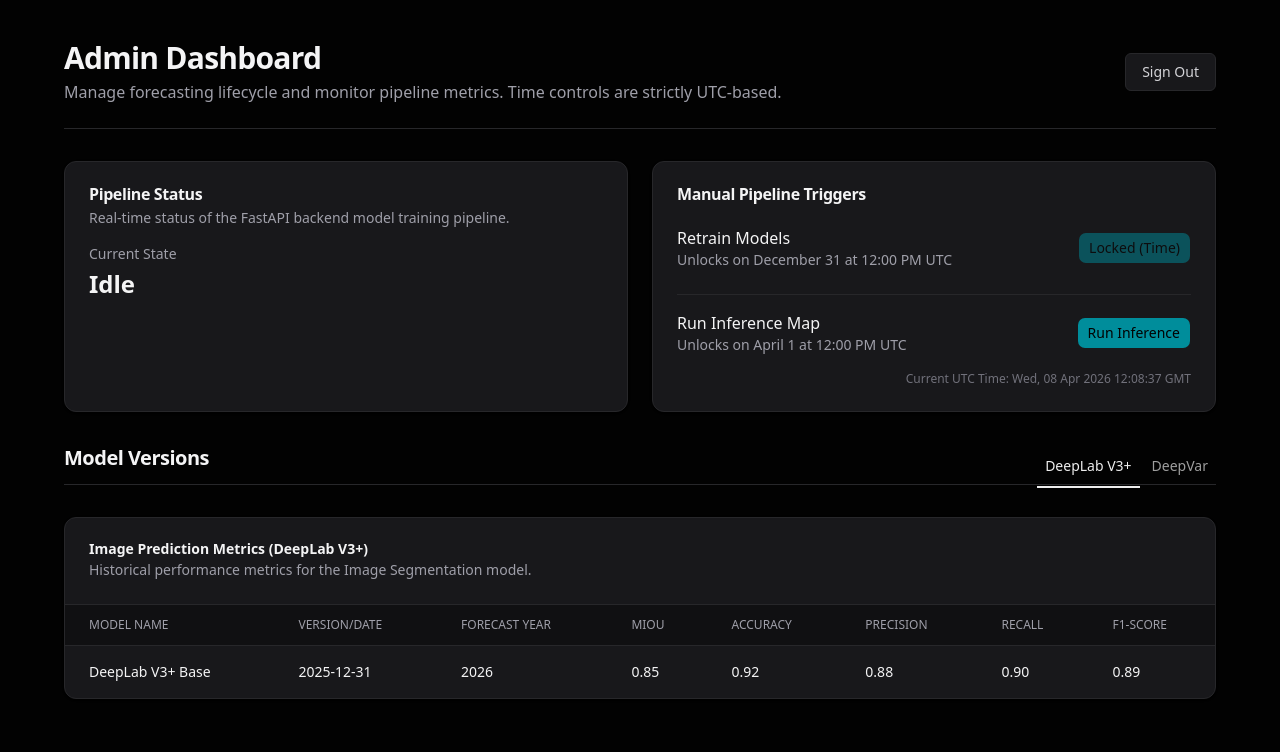
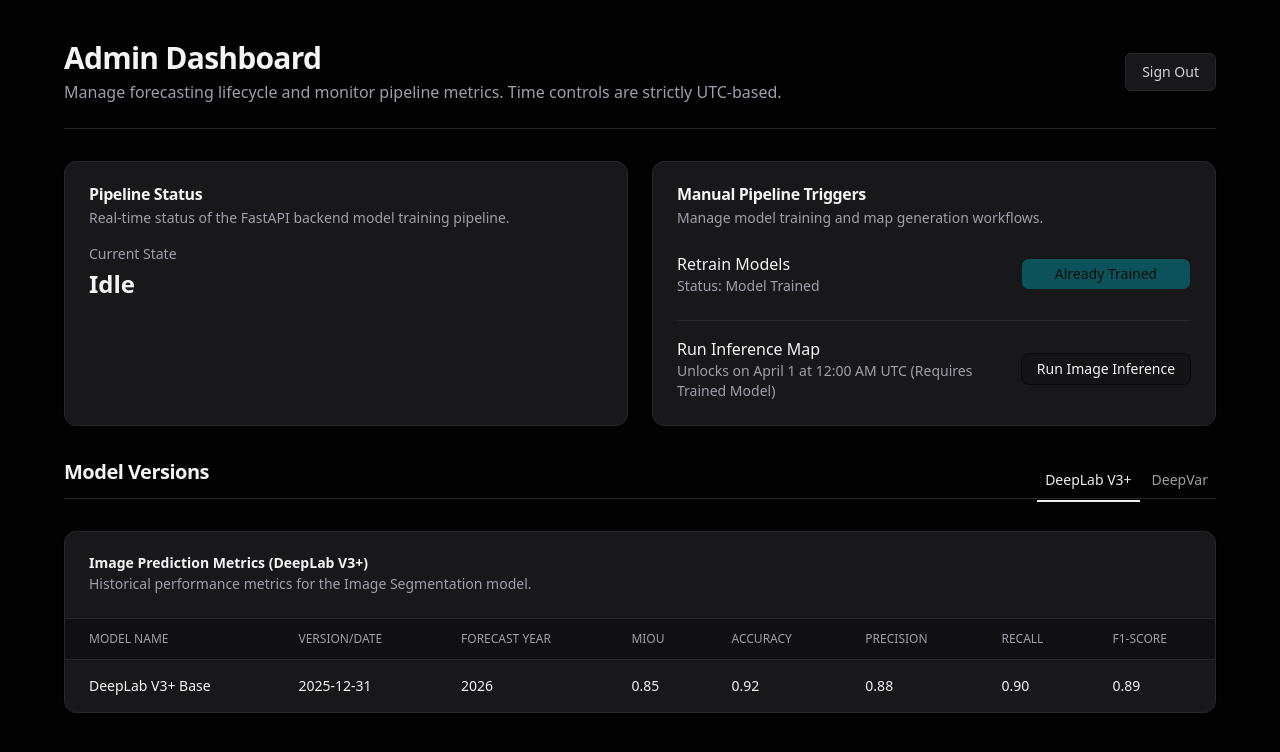
Before and after one commit to The-Leonardos/land-cover-mapping-frontend, a Next.js app: page /admin in a window 1280 px wide. Shown: the top 752 px of the page. Built offline with nearby package versions, Linux system fonts and the light colour scheme.

Commit message:
feat: added logic to the retraining of models and proper button labels

```diff
--- /dev/null
+++ b/src/app/(admin)/_actions/getPipelineStatus.ts
@@ -0,0 +1,22 @@
+"use server";
+
+export type ModelStatus = "not_started" | "training" | "trained"; // both models, time series and image prediction
+export type InferenceStatus = "not_started" | "completed"; // this is only for image prediction
+
+export interface PipelineStatus {
+  modelStatus: ModelStatus;
+  inferenceStatus: InferenceStatus;
+}
+
+/**
+ * Fetches the current pipeline status for a given year.
+ */
+export async function getPipelineStatus(year: number): Promise<PipelineStatus> {
+  // Mock delay
+  await new Promise((resolve) => setTimeout(resolve, 500));
+
+  return {
+    modelStatus: "trained",
+    inferenceStatus: "not_started",
+  };
+}
--- /dev/null
+++ b/src/app/(admin)/_actions/retrainModels.ts
@@ -0,0 +1,21 @@
+"use server";
+
+import { revalidatePath } from "next/cache";
+
+export async function retrainModels(year: number) {
+    // todo: call the backend api to retrain the models
+    console.log(`Starting model retraining for year ${year}`);
+
+    // Simulating API call
+    await new Promise(resolve => setTimeout(resolve, 2000));
+
+    // mark the model as training
+
+    // Revalidate the admin page to refresh pipeline status
+    revalidatePath("/admin");
+
+    return {
+      success: true,
+      message: `Model retraining pipeline triggered for ${year}.`
+    };
+}
--- /dev/null
+++ b/src/app/(admin)/_actions/startImageInferencing.ts
@@ -0,0 +1,20 @@
+"use server";
+
+import { revalidatePath } from "next/cache";
+
+export default async function startImageInferencing(year: number) {
+    // todo: call the backend api to start image inferencing
+    console.log(`Starting image inferencing for year ${year}`);
+
+    // Simulating API call
+    await new Promise(resolve => setTimeout(resolve, 2000));
+    // mark the image inferencing as completed
+
+    // Revalidate the admin page to refresh pipeline status
+    revalidatePath("/admin");
+
+    return {
+      success: true,
+      message: `Inference pipeline triggered for ${year}.`
+    };
+}
--- a/src/app/(admin)/_components/pipeline-triggers.tsx
+++ b/src/app/(admin)/_components/pipeline-triggers.tsx
@@ -1,84 +1,37 @@
-"use client";
+import { getPipelineStatus } from "../_actions/getPipelineStatus";
+import { TriggerButtons } from "./trigger-buttons";
 
-import { useState, useEffect } from "react";
-import { Button } from "@/components/ui/button";
-
-export function PipelineTriggers() {
-  const [now, setNow] = useState<Date>(() => new Date());
-
-  useEffect(() => {
-    // Keep internal clock in sync for time locks
-    const interval = setInterval(() => setNow(new Date()), 60000);
-    return () => clearInterval(interval);
-  }, []);
-
-  // Rules:
-  // Retrain: Past Dec 31 12:00 PM UTC of current year
-  // Inference: Past April 1 12:00 PM UTC of current year (technically new forecast year, but we'll use current UTC year for logic)
+export async function PipelineTriggers() {
+  // Use UTC time for system-wide consistency
+  const now = new Date();
   const currentYear = now.getUTCFullYear();
 
-  const retrainUnlockTime = new Date(Date.UTC(currentYear, 11, 31, 12, 0, 0)); // Month is 0-indexed (11 = Dec)
-  const inferenceUnlockTime = new Date(Date.UTC(currentYear, 3, 1, 12, 0, 0)); // 3 = April
+  // 1. Fetch current status from the database/API
+  const { modelStatus, inferenceStatus } = await getPipelineStatus(currentYear);
 
-  const isRetrainUnlocked = now >= retrainUnlockTime;
-  const isInferenceUnlocked = now >= inferenceUnlockTime;
+  // 2. Calculate Time-based Locks (strictly UTC 12:00 AM)
+  const retrainUnlockTime = new Date(Date.UTC(currentYear, 0, 1, 0, 0, 0)); // Jan 1, 00:00 UTC
+  const inferenceUnlockTime = new Date(Date.UTC(currentYear, 3, 1, 0, 0, 0)); // April 1, 00:00 UTC
 
-  // Mock states for completing the action
-  const [retrainDone, setRetrainDone] = useState(false);
-  const [inferenceDone, setInferenceDone] = useState(false);
-
-  const handleRetrain = () => {
-    alert("Retrain endpoint called!");
-    setRetrainDone(true);
-  };
-
-  const handleInference = () => {
-    alert("Inference endpoint called!");
-    setInferenceDone(true);
-  };
+  const isModelUnlockedByTime = now >= retrainUnlockTime;
+  const isInferenceUnlockedByTime = now >= inferenceUnlockTime;
 
   return (
     <div className="rounded-xl border border-zinc-800 bg-zinc-900 shadow text-zinc-100 p-6 flex flex-col justify-between">
       <div>
         <div className="flex flex-col space-y-1.5 mb-6">
           <h3 className="font-semibold leading-none tracking-tight">Manual Pipeline Triggers</h3>
+          <p className="text-sm text-zinc-400">Manage model training and map generation workflows.</p>
         </div>
 
-        <div className="flex flex-col gap-6">
-          {/* Retrain Action */}
-          <div className="flex items-center justify-between">
-            <div>
-              <h4 className="font-medium text-zinc-100">Retrain Models</h4>
-              <p className="text-sm text-zinc-400">Unlocks on December 31 at 12:00 PM UTC</p>
-            </div>
-            <Button
-              onClick={handleRetrain}
-              disabled={!isRetrainUnlocked || retrainDone}
-              variant={retrainDone ? "outline" : "default"}
-              title={!isRetrainUnlocked ? "Currently prior to Dec 31 unlock time" : ""}
-            >
-              {retrainDone ? "Completed for Year" : isRetrainUnlocked ? "Retrain Models" : "Locked (Time)"}
-            </Button>
-          </div>
-
-          {/* Inference Action */}
-          <div className="flex items-center justify-between pt-4 border-t border-zinc-800">
-            <div>
-              <h4 className="font-medium text-zinc-100">Run Inference Map</h4>
-              <p className="text-sm text-zinc-400">Unlocks on April 1 at 12:00 PM UTC</p>
-            </div>
-            <Button
-              onClick={handleInference}
-              disabled={!isInferenceUnlocked || inferenceDone}
-              variant={inferenceDone ? "outline" : "default"}
-              title={!isInferenceUnlocked ? "Currently prior to Apr 1 unlock time" : ""}
-            >
-              {inferenceDone ? "Completed for Year" : isInferenceUnlocked ? "Run Inference" : "Locked (Time)"}
-            </Button>
-          </div>
-        </div>
+        <TriggerButtons
+          currentYear={currentYear}
+          isModelUnlockedByTime={isModelUnlockedByTime}
+          isInferenceUnlockedByTime={isInferenceUnlockedByTime}
+          modelStatus={modelStatus}
+          inferenceStatus={inferenceStatus}
+        />
       </div>
-      <p className="text-xs text-zinc-500 mt-4 self-end">Current UTC Time: {now.toUTCString()}</p>
     </div>
   );
 }
--- /dev/null
+++ b/src/app/(admin)/_components/trigger-buttons.tsx
@@ -0,0 +1,130 @@
+"use client";
+
+import { useTransition } from "react";
+import { Button } from "@/components/ui/button";
+import { toast } from "sonner";
+import { retrainModels } from "../_actions/retrainModels";
+import startImageInferencing from "../_actions/startImageInferencing";
+import type { ModelStatus, InferenceStatus } from "../_actions/getPipelineStatus";
+
+interface TriggerButtonsProps {
+  currentYear: number;
+  isModelUnlockedByTime: boolean;
+  isInferenceUnlockedByTime: boolean;
+  modelStatus: ModelStatus;
+  inferenceStatus: InferenceStatus;
+}
+
+export function TriggerButtons({
+  currentYear,
+  isModelUnlockedByTime,
+  isInferenceUnlockedByTime,
+  modelStatus,
+  inferenceStatus,
+}: TriggerButtonsProps) {
+  const [isPendingRetrain, startRetrainTransition] = useTransition();
+  const [isPendingInference, startInferenceTransition] = useTransition();
+
+  // --- Handlers ---
+  const handleAction = async (
+    action: (year: number) => Promise<{ success: boolean; message: string }>,
+    startTransition: React.TransitionStartFunction,
+    errorMsg: string
+  ) => {
+    startTransition(async () => {
+      try {
+        const result = await action(currentYear);
+        if (result.success) toast.success(result.message);
+        else toast.error(errorMsg);
+      } catch (error) {
+        toast.error(`An unexpected error occurred: ${errorMsg}`);
+      }
+    });
+  };
+
+  // --- Model Logic ---
+  const modelLockState = getModelLockState(isModelUnlockedByTime, modelStatus, isPendingRetrain);
+  const modelDescription = modelStatus === "not_started"
+      ? "Unlocks on January 1 at 12:00 AM UTC"
+      : `Status: ${modelStatus === "training" ? "Training in Progress" : "Model Trained"}`;
+
+  // --- Inference Logic ---
+  const inferenceLockState = getInferenceLockState(
+    isInferenceUnlockedByTime,
+    modelStatus,
+    inferenceStatus,
+    isPendingInference
+  );
+  const inferenceDescription = inferenceStatus === "not_started"
+      ? "Unlocks on April 1 at 12:00 AM UTC (Requires Trained Model)"
+      : "Status: Inference Completed";
+
+  return (
+    <div className="flex flex-col gap-6">
+      <ControlButton
+        title="Retrain Models"
+        description={modelDescription}
+        buttonText={modelLockState.text}
+        isDisabled={modelLockState.disabled}
+        onClick={() => handleAction(retrainModels, startRetrainTransition, "Failed to start retraining.")}
+      />
+
+      <ControlButton
+        title="Run Inference Map"
+        description={inferenceDescription}
+        buttonText={inferenceLockState.text}
+        isDisabled={inferenceLockState.disabled}
+        className="pt-4 border-t border-zinc-800"
+        onClick={() => handleAction(startImageInferencing, startInferenceTransition, "Failed to start inference.")}
+      />
+    </div>
+  );
+}
+
+// --- Sub-components ---
+
+interface ControlButtonProps {
+  title: string;
+  description: string;
+  buttonText: string;
+  isDisabled: boolean;
+  onClick: () => void;
+  className?: string;
+}
+
+function ControlButton({ title, description, buttonText, isDisabled, onClick, className }: ControlButtonProps) {
+  return (
+    <div className={`flex items-center justify-between ${className}`}>
+      <div>
+        <h4 className="font-medium text-zinc-100">{title}</h4>
+        <p className="text-sm text-zinc-400">{description}</p>
+      </div>
+      <Button
+        onClick={onClick}
+        disabled={isDisabled}
+        variant={isDisabled ? "default" : "outline"}
+        className="min-w-[170px]"
+      >
+        {buttonText}
+      </Button>
+    </div>
+  );
+}
+
+// --- Logic Helpers ---
+
+function getModelLockState(isTimeUnlocked: boolean, status: ModelStatus, isPending: boolean) {
+  if (isPending) return { text: "Starting...", disabled: true };
+  if (status === "training") return { text: "Training...", disabled: true };
+  if (status === "trained") return { text: "Already Trained", disabled: true };
+  if (!isTimeUnlocked) return { text: "Locked (Until Jan 1)", disabled: true };
+  return { text: "Retrain Models", disabled: false };
+}
+
+function getInferenceLockState(isTimeUnlocked: boolean, modelStatus: ModelStatus, status: InferenceStatus, isPending: boolean) {
+  if (isPending) return { text: "Starting...", disabled: true };
+  if (status === "completed") return { text: "Already Completed", disabled: true };
+  if (!isTimeUnlocked) return { text: "Locked (Until April 1)", disabled: true };
+  if (modelStatus !== "trained") return { text: "Locked (Requires Model)", disabled: true };
+  return { text: "Run Image Inference", disabled: false };
+}
--- a/src/app/(admin)/admin/page.tsx
+++ b/src/app/(admin)/admin/page.tsx
@@ -29,7 +29,10 @@ export default function AdminPage() {
         {/* Top Widgets Grid */}
         <div className="grid md:grid-cols-2 gap-6 w-full items-stretch">
           <ModelStatusCard />
-          <PipelineTriggers />
+
+          <Suspense fallback={<h1>Loading...</h1>}>
+            <PipelineTriggers />
+          </Suspense>
         </div>
 
         {/* Models Data Tables */}
--- a/src/app/(main)/map/_actions/getDynamicWorldImageByYear.ts
+++ b/src/app/(main)/map/_actions/getDynamicWorldImageByYear.ts
@@ -5,6 +5,6 @@
  */
 export async function getDynamicWorldImageByYear(year: number): Promise<string | null> {
   await new Promise((resolve) => setTimeout(resolve, 1000));
-  // return `/DW_RGB_2023_Q1.tif`;
-  return null;
+  return `/DW_RGB_2023_Q1.tif`;
+  // return null;
 }
--- a/src/app/(main)/map/_actions/getRawSatelliteImageByYear.ts
+++ b/src/app/(main)/map/_actions/getRawSatelliteImageByYear.ts
@@ -5,6 +5,6 @@
  */
 export async function getRawSatelliteImageByYear(year: number): Promise<string | null> {
   await new Promise((resolve) => setTimeout(resolve, 1000));
-  // return `/2023_Q1.tif`;
-  return null;
+  return `/2023_Q1.tif`;
+  // return null;
 }
--- a/src/app/layout.tsx
+++ b/src/app/layout.tsx
@@ -31,11 +31,14 @@ export const metadata: Metadata = {
   },
 }
 
+import { Toaster } from "sonner";
+
 export default function RootLayout({ children }: { children: ReactNode }) {
   return (
     <html lang="en" className="dark" suppressHydrationWarning>
       <body className={`${inter.variable} antialiased text-foreground`}>
         {children}
+        <Toaster richColors closeButton theme="dark" position="top-right" />
       </body>
     </html>
   )
```
Also changed, not shown: 1 other file (tests, documents, lock files or other folders).
